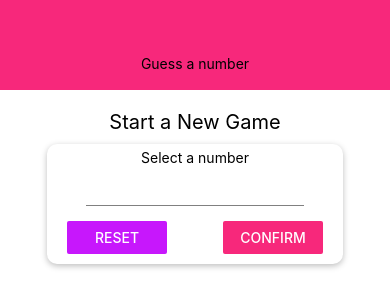
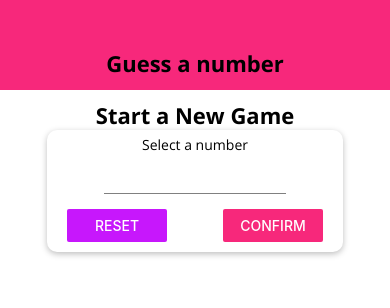
Before and after one commit to jawdat89/react-native-example, a React Native app: screen / in a window 390 px wide. Shown: the top 308 px of the page. Built offline with nearby package versions, Linux system fonts and the light colour scheme.

Commit message:
global styling

```diff
--- a/App.js
+++ b/App.js
@@ -5,6 +5,8 @@ import {
 } from 'react-native';
 import * as Font from 'expo-font';
 import AppLoading from 'expo-app-loading';
+
+import CustomStyles from './constants/default-styles';
 
 import Header from './components/Header';
 import StartGameScreen from './screens/StartGameScreen';
@@ -63,7 +65,7 @@ export default function App() {
 
   return (
     <View style={styles.screen}>
-      <Header title={'Guess a number'} />
+      <Header style={CustomStyles.title} title={'Guess a number'} />
       {content}
     </View>
   );
--- a/components/Header.js
+++ b/components/Header.js
@@ -2,11 +2,12 @@ import React, { } from 'react';
 import { View, StyleSheet, Text } from 'react-native';
 
 import Colors from '../constants/colors';
+import CustomStyles from '../constants/default-styles';
 
 const Header = props => {
     return (
         <View style={styles.header}>
-            <Text style={{ ...styles.title, ...styles.headerTitle }}>{props.title}</Text>
+            <Text style={{ ...CustomStyles.title, ...styles.headerTitle }}>{props.title}</Text>
         </View>
     );
 };
--- a/components/Input.js
+++ b/components/Input.js
@@ -1,10 +1,12 @@
 import React, { } from 'react';
 import { View, StyleSheet, TextInput } from 'react-native';
+
+import CustomStyles from '../constants/default-styles';
 
 const Input = props => {
     return (
         <View>
-            <TextInput {...props} style={{ ...styles.bodyText, ...styles.input, ...props.style }} />
+            <TextInput {...props} style={{ ...CustomStyles.bodyText, ...styles.input, ...props.style }} />
         </View>
     );
 };
--- a/components/NumberContainer.js
+++ b/components/NumberContainer.js
@@ -2,11 +2,12 @@ import React, { } from 'react';
 import { View, StyleSheet, Text } from 'react-native';
 
 import Colors from '../constants/colors';
+import CustomStyles from '../constants/default-styles';
 
 const NumberContainer = props => {
     return (
         <View style={{...props.style, ...styles.container}}>
-            <Text style={{ ...styles.bodyText, ...styles.number }}>{props.children}</Text>
+            <Text style={{ ...CustomStyles.bodyText, ...styles.number }}>{props.children}</Text>
         </View>
     );
 };
--- a/constants/default-styles.js
+++ b/constants/default-styles.js
@@ -6,6 +6,7 @@ export default StyleSheet.create({
     },
     title: {
         fontFamily: 'open-sans-bold',
-        fontSize: 18
+        fontSize: 22,
+        color: 'black'
     }
 });
--- a/screens/GameOverScreen.js
+++ b/screens/GameOverScreen.js
@@ -1,10 +1,12 @@
 import React from 'react';
 import { View, StyleSheet, Text, Button, Image } from 'react-native';
+
+import CustomStyles from '../constants/default-styles';
 
 const GameOverScreen = props => {
     return (
         <View style={styles.screen}>
-            <Text style={styles.title}>The game is over!</Text>
+            <Text style={CustomStyles.title}>The game is over!</Text>
             <View style={styles.imageContainer}>
                 <Image
                     style={styles.image}
@@ -13,8 +15,7 @@ const GameOverScreen = props => {
                     resizeMode='stretch'
                     />
             </View>
-            <Text style={styles.bodyText}>Number of rounds: {props.roundsNumber}</Text>
-            <Text style={styles.bodyText}>Number was: {props.userNumber}</Text>
+            <Text style={CustomStyles.bodyText}>Your phone needed <Text style={{ ...CustomStyles.title, ...styles.deviceText }}>{props.roundsNumber}</Text> rounds to guess the number <Text style={styles.userText}>{props.userNumber}</Text></Text>
             <Button title='NEW GAME' onPress={props.onRestart} />
         </View>
     );
@@ -37,6 +38,14 @@ const styles = StyleSheet.create({
         width: '100%',
         height: '100%',
     },
+    deviceText: {
+        color: 'red',
+        fontSize:19
+    },
+    userText: {
+        color: 'green',
+        fontSize: 19
+    }
 
 });
 
--- a/screens/GameScreen.js
+++ b/screens/GameScreen.js
@@ -1,5 +1,7 @@
 import React, { useState, useRef, useEffect } from 'react';
 import { View, StyleSheet, Text, Button, Alert } from 'react-native';
+
+import CustomStyles from '../constants/default-styles';
 
 import NumberContainer from '../components/NumberContainer';
 import Card from '../components/Card';
@@ -55,7 +57,7 @@ const GameScreen = props => {
 
     return (
         <View style={styles.screen}>
-            <Text style={styles.bodyText}>Oppenent's Guess: </Text>
+            <Text style={CustomStyles.bodyText}>Oppenent's Guess: </Text>
             <NumberContainer style={styles.NumberContainer}>{currentGuess}</NumberContainer>
             <Card style={styles.buttonContainer}>
                 <Button title="LOWER"   onPress={nextGuessHandler.bind(this, 'lower')}/>
--- a/screens/StartGameScreen.js
+++ b/screens/StartGameScreen.js
@@ -9,8 +9,10 @@ import {
     Alert
 } from 'react-native';
 
+import Colors from '../constants/colors';
+import CustomStyles from '../constants/default-styles';
+
 import Card from '../components/Card';
-import Colors from '../constants/colors';
 import Input from '../components/Input';
 import NumberContainer  from '../components/NumberContainer';
 
@@ -49,7 +51,7 @@ const StartGameScreen = props => {
     if (confirmed) {
         confirmedOutput = (
             <Card style={styles.summaryContainer}>
-                <Text>You selected</Text>
+                <Text style={CustomStyles.bodyText}>You selected</Text>
                 <NumberContainer>{selectedNumber}</NumberContainer>
                 <Button title='START GAME' onPress={() => props.onStartGame(selectedNumber)} />
             </Card>
@@ -61,9 +63,9 @@ const StartGameScreen = props => {
     return (
         <TouchableWithoutFeedback onPress={() => {Keyboard.dismiss()}}>
             <View style={styles.screen}>
-                <Text style={styles.title}> Start a New Game </Text>
+                <Text style={CustomStyles.title}> Start a New Game </Text>
                 <Card style={styles.inputConatainer}>
-                    <Text>Select a number</Text>
+                    <Text style={CustomStyles.bodyText}>Select a number</Text>
                     <Input
                         style={styles.input}
                         blurOnSubmit
```
